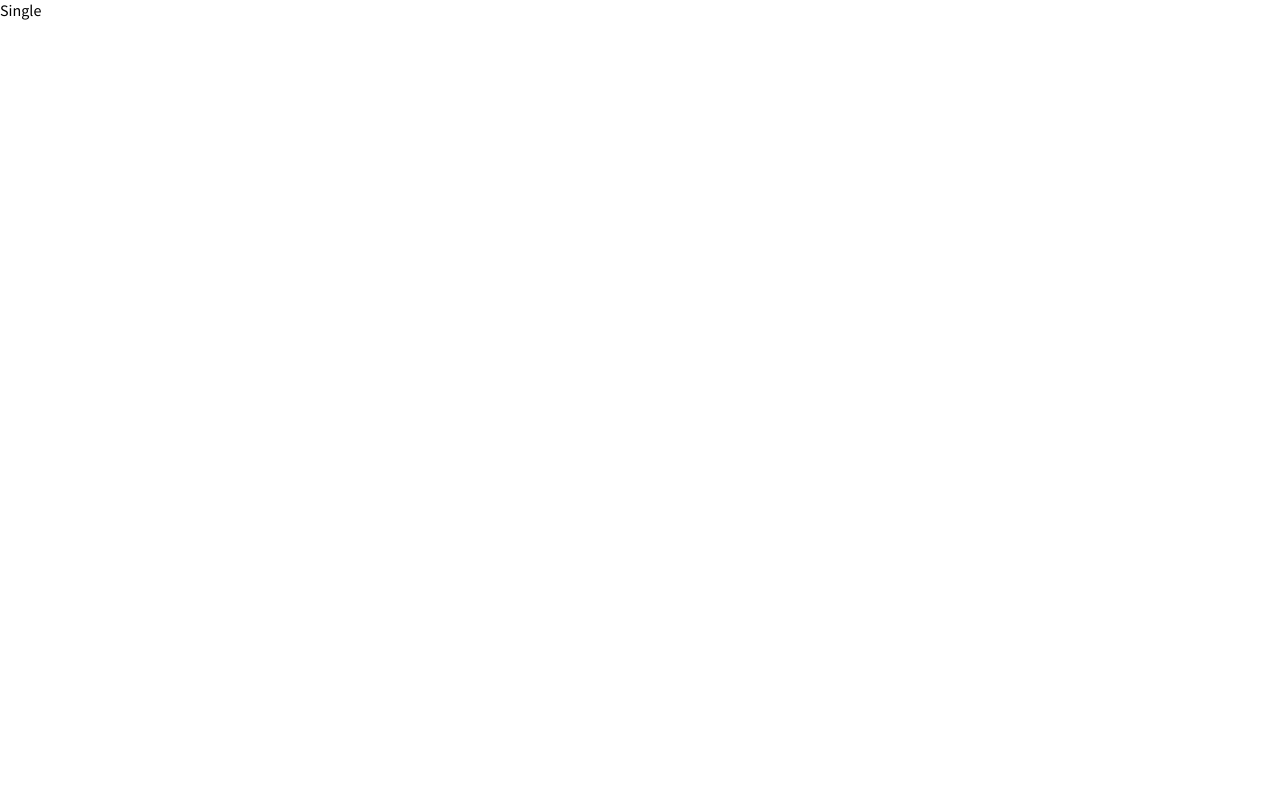
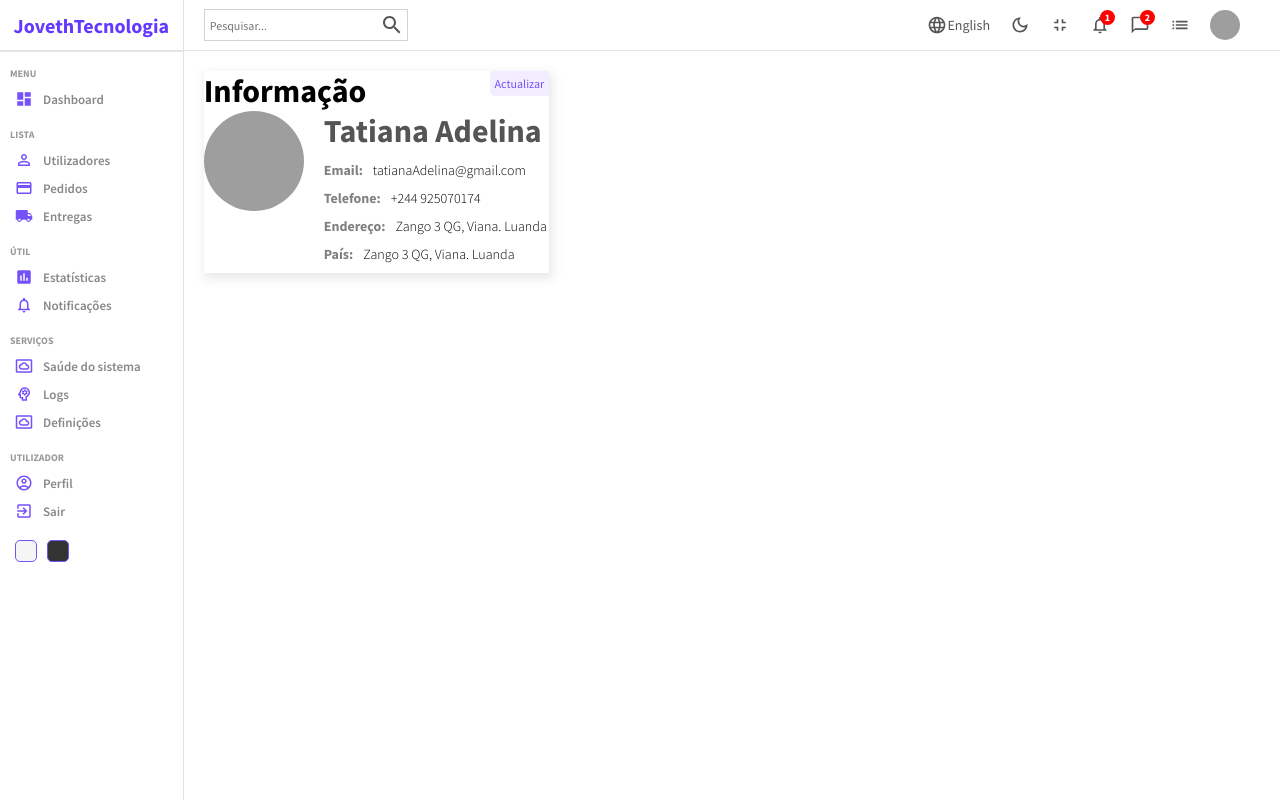
Before and after one commit to EusebioJoveth/jt-template-admin, a React (Create React App) app: page /users/1 in a window 1280 px wide. Built offline with nearby package versions, Linux system fonts and the light colour scheme; grey boxes are pictures that could not be loaded.

Commit message:
Single page update

```diff
--- a/src/pages/single/Single.jsx
+++ b/src/pages/single/Single.jsx
@@ -1,9 +1,51 @@
-import React from 'react'
-import './single.scss'
+import React from 'react';
+import './single.scss';
+import Sidebar from "../../components/sidebar/Sidebar";
+import Navbar from "../../components/navbar/Navbar";
 
 const Single = () => {
   return (
-    <div>Single</div>
+    <div className='single'>
+      <Sidebar />
+      <div className="singleContainer">
+        <Navbar />
+        <div className="top">
+          <div className="left">
+            <div className="editButton">Actualizar</div>
+            <h1 className="title">Informação</h1>
+            <div className="item">
+              <img src="https://images.pexels.com/photos/733872/pexels-photo-733872.jpeg?auto=compress&cs=tinysrgb&dpr=3&h=750&w=1260" alt="" className='itemImg' />
+              <div className="details">
+              <h1 className="itemTitle">Tatiana Adelina</h1>
+              <div className="detailItem">
+                <span className="itemKey">Email:</span>
+                <span className="itemValue">tatianaAdelina@gmail.com</span>
+              </div>
+              <div className="detailItem">
+                <span className="itemKey">Telefone:</span>
+                <span className="itemValue">+244 925070174</span>
+              </div>
+              <div className="detailItem">
+                <span className="itemKey">Endereço:</span>
+                <span className="itemValue">Zango 3 QG, Viana. Luanda</span>
+              </div>
+              <div className="detailItem">
+                <span className="itemKey">País:</span>
+                <span className="itemValue">Zango 3 QG, Viana. Luanda</span>
+              </div>
+            </div>
+            </div>
+
+          </div>
+          <div className="right">
+
+          </div>
+        </div>
+        <div className="bottom">
+
+        </div>
+      </div>
+    </div>
   )
 }
 
--- a/src/pages/single/single.scss
+++ b/src/pages/single/single.scss
@@ -0,0 +1,70 @@
+.single{
+   display: flex;
+    width: 100%;
+    .singleContainer{
+        flex: 6;
+
+        .top{
+            padding: 20px;
+            display: flex;
+            gap: 20px;
+
+            .left{
+                flex: 1;
+                -webkit-box-shadow: 2px 4px 10px 1px rgba(0,0,0,0.47);
+                box-shadow: 2px 4px 10px 1px rgba(201, 201, 201, 0.47);
+                position: relative;
+
+                .editButton{
+                    position: absolute;
+                    top: 0;
+                    right: 0;
+                    padding: 5px;
+                    font-size: 12px;
+                    color: #7451f8;
+                    background-color: #7551f818;
+                    cursor: pointer;
+                    border-radius: 0px 0px 0px 5px;
+                }
+
+                .item{
+                    display: flex;
+                    gap: 20px;
+
+                    .itemImg{
+                        width: 100px;
+                        height: 100px;
+                        border-radius: 50%;
+                        object-fit: cover;
+                    }
+
+                    .details{
+                        .itemTitle{
+                            margin-bottom: 10px;
+                            color: #555;
+                        }
+
+                        .detailItem{
+                            margin-bottom: 10px;
+                            font-size: 14px;
+
+                            .itemKey{
+                                font-weight: bold;
+                                color: gray;
+                                margin-right: 10px;
+                            }
+
+                            .itemValue{
+                                font-weight: 300;
+                            }
+                        }
+                    }
+                }
+            }
+
+            .right{
+                flex: 2;
+            }
+        }
+    }
+}
```
